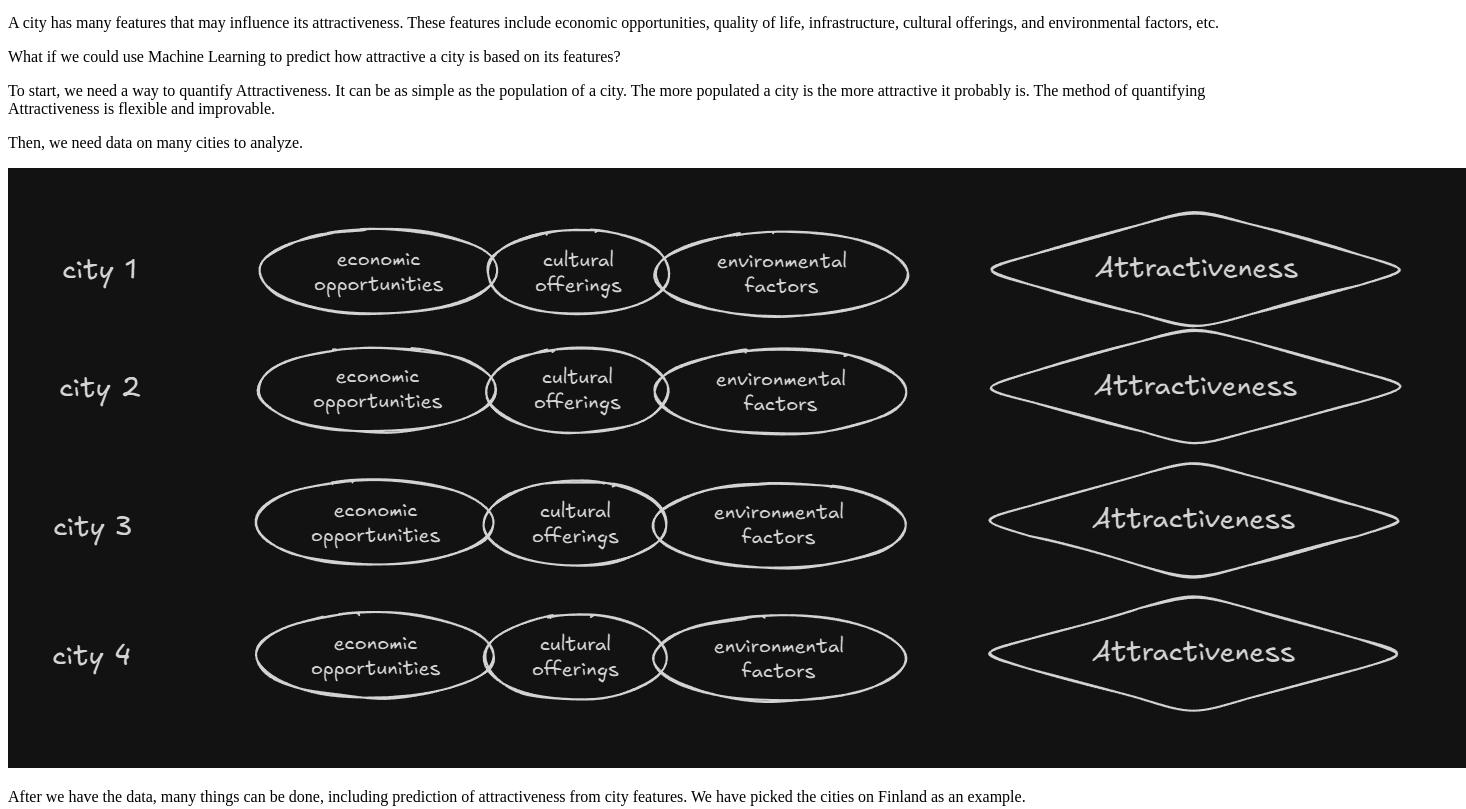
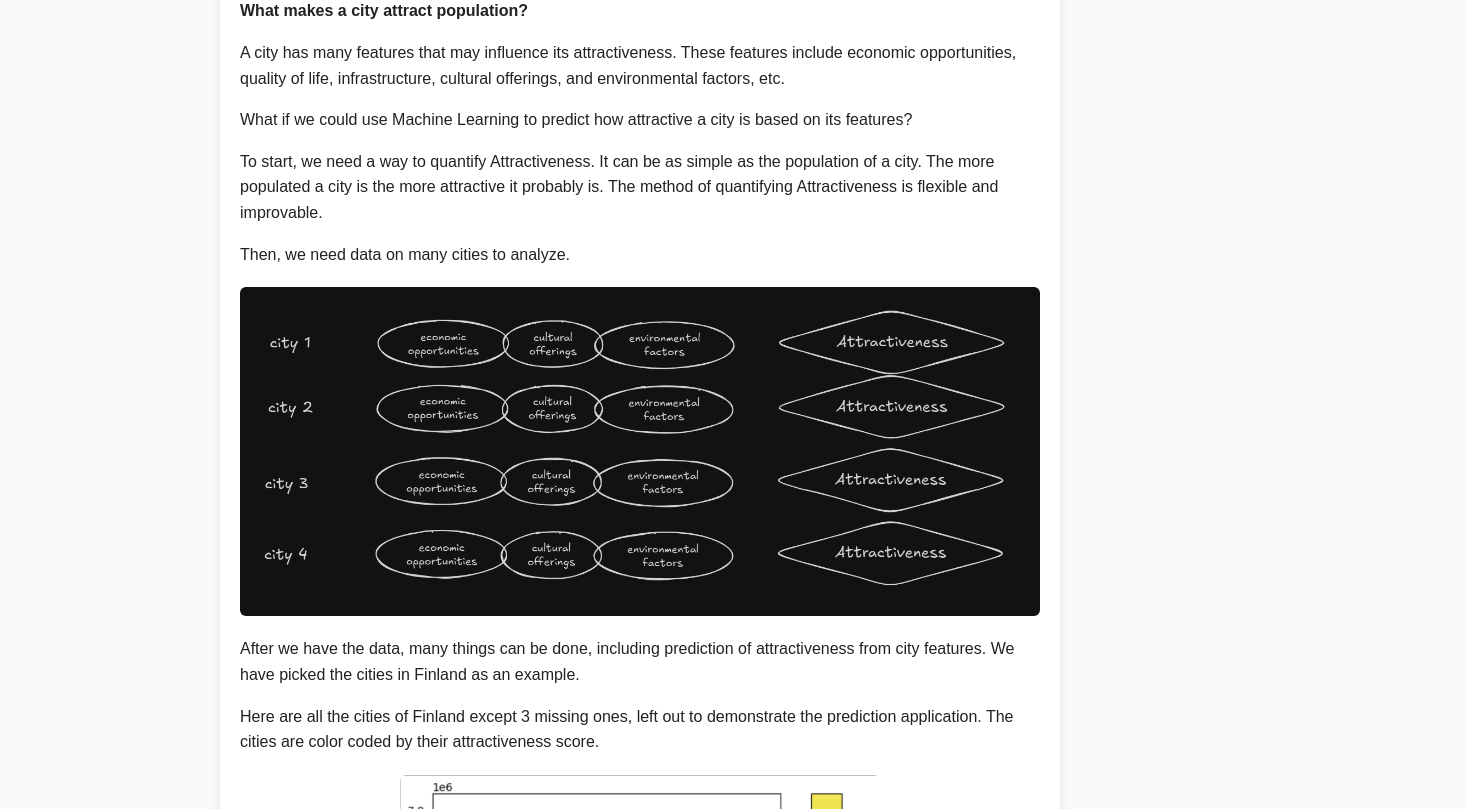
Before and after one commit to dangphuc70/datasci-miniproj-deliver, a plain HTML site: page index.html in a window 1280 px wide. Shown: the part 100-909 px from the top of the page, 1466 px wide, since content can reach past the window. Drawn offline with Linux system fonts and the light colour scheme.

Commit message:
Add css styling to index.html

```diff
--- a/index.html
+++ b/index.html
@@ -1,25 +1,76 @@
 <!DOCTYPE html>
-<html>
+<html lang="en">
 <head>
-<title>Page Title</title>
+  <meta charset="UTF-8" />
+  <meta name="viewport" content="width=device-width, initial-scale=1" />
+  <title>Predicting City Attractiveness</title>
+  <style>
+    body {
+      font-family: Arial, sans-serif;
+      background-color: #fafafa;
+      color: #222;
+      margin: 0;
+      padding: 0;
+    }
+
+    .container {
+      max-width: 800px;      /* limits width for readability */
+      margin: 40px auto;     /* centers horizontally */
+      padding: 0 20px;       /* small side padding for phones */
+      background-color: #fff;
+      border-radius: 8px;
+      box-shadow: 0 4px 12px rgba(0,0,0,0.1);
+    }
+
+    h1 {
+      text-align: center;
+      color: #111;
+    }
+
+    p {
+      line-height: 1.6;
+    }
+
+    img {
+      display: block;
+      margin: 20px auto;
+      max-width: 100%;
+      height: auto;
+      border-radius: 6px;
+    }
+  </style>
 </head>
 
 <body>
+  <div class="container">
     <h1 id="predicting-city-attractiveness">Predicting City Attractiveness</h1>
-<p>What makes a city attract population?</p>
+    <p><strong>What makes a city attract population?</strong></p>
+
     <p>A city has many features that may influence its attractiveness. These features include economic opportunities, quality of life, infrastructure, cultural offerings, and environmental factors, etc.</p>
+
     <p>What if we could use Machine Learning to predict how attractive a city is based on its features?</p>
+
     <p>To start, we need a way to quantify Attractiveness. It can be as simple as the population of a city. The more populated a city is the more attractive it probably is. The method of quantifying Attractiveness is flexible and improvable.</p>
+
     <p>Then, we need data on many cities to analyze.</p>
-<p><img src="./pictures/data.png" alt=""></p>
-<p>After we have the data, many things can be done, including prediction of attractiveness from city features. We have picked the cities on Finland as an example.</p>
+
+    <img src="./pictures/data.png" alt="Data visualization">
+
+    <p>After we have the data, many things can be done, including prediction of attractiveness from city features. We have picked the cities in Finland as an example.</p>
+
     <p>Here are all the cities of Finland except 3 missing ones, left out to demonstrate the prediction application. The cities are color coded by their attractiveness score.</p>
-<p><img src="./pictures/missing_small.png" alt=""> <br /> <br /> <br /></p>
+
+    <img src="./pictures/missing_small.png" alt="Cities missing" />
+
     <p>Here, the 3 missing cities are filled in using their predicted attractiveness score. The prediction is learned from the remaining cities using machine learning.</p>
-<p><img src="./pictures/predicted_small.png" alt=""> <br /></p>
-<p>Here are actually attractiveness scores of all the cities. You can see that the difference between predicted and actual scores, for the 3 missing cities, are not wildly off.</p>
-<p><img src="./pictures/real_small.png" alt="">  <br /></p>
+
+    <img src="./pictures/predicted_small.png" alt="Predicted cities" />
+
+    <p>Here are actual attractiveness scores of all the cities. You can see that the difference between predicted and actual scores, for the 3 missing cities, are not wildly off.</p>
+
+    <img src="./pictures/real_small.png" alt="Actual attractiveness" />
+
     <p>This was just a small toy demonstration, but the idea can be applied to much bigger problems: what feature has the most impact on population attraction, and can be optimized to attract work force to a city temporarily.</p>
-
+  </div>
 </body>
 </html>
```
Lines whose indentation alone changed are shown as unchanged.
